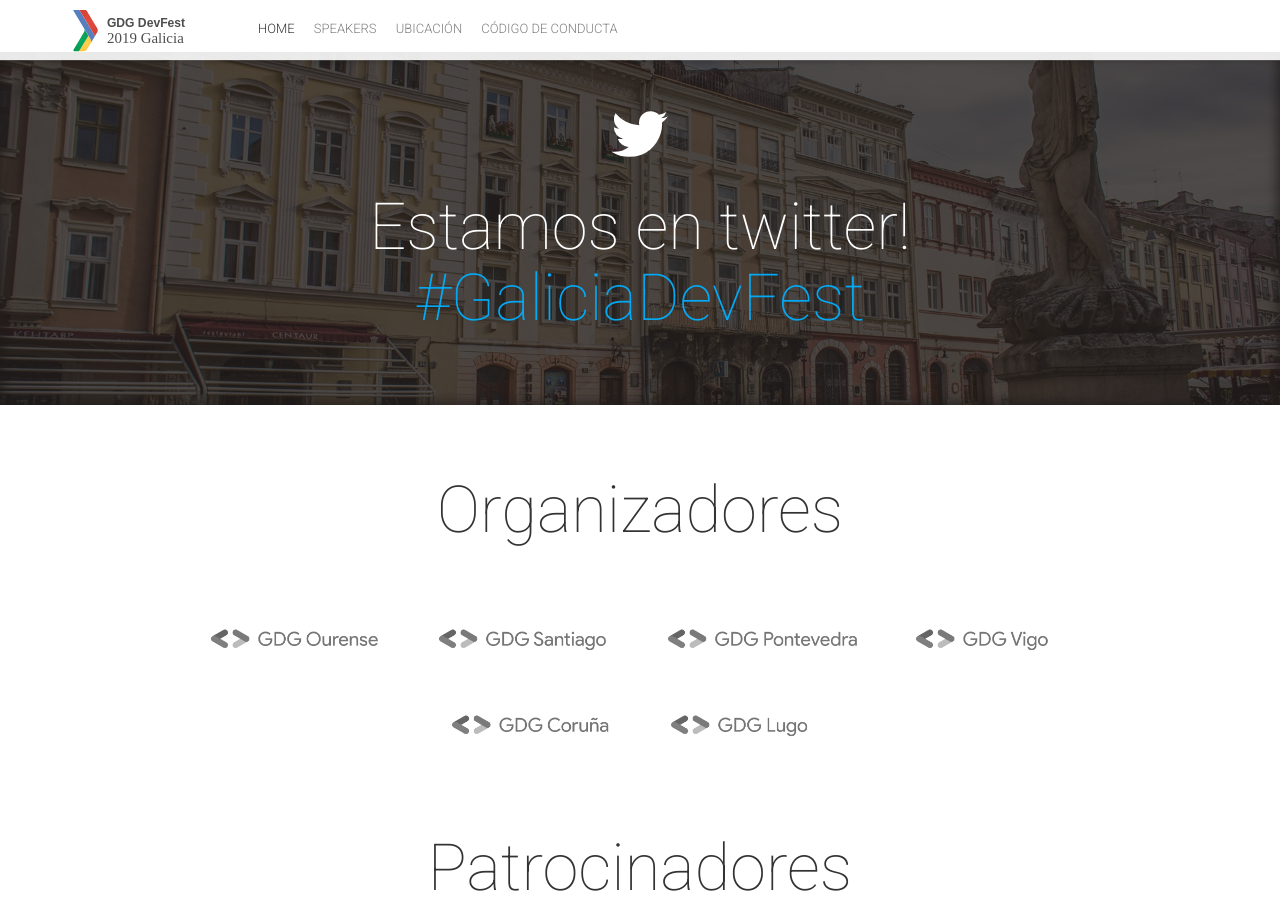
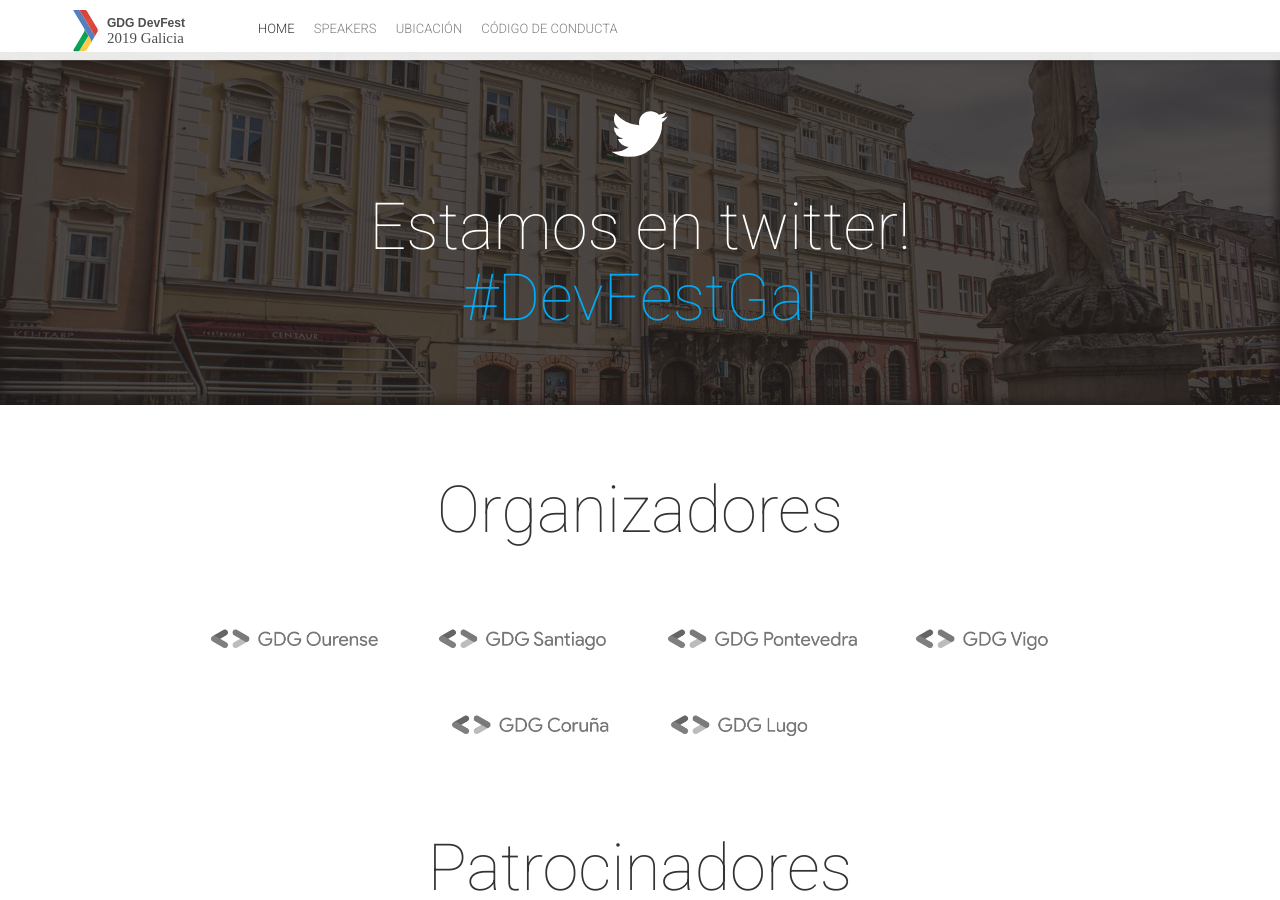
Before and after one commit to gdg-galicia/devfest.gdggalicia.com, a Jekyll site: the page built from index.html, in a window 1280 px wide and 900 px high, scrolled down 3069 px. Built offline with Jekyll 4.4.1, drawn with Linux system fonts in a browser that asks for light colours; nearby versions of some CDN libraries; comment, search, counter and statistics services are not loaded.

Commit message:
Update twitter hashtag

```diff
--- a/_config.yml
+++ b/_config.yml
@@ -126,7 +126,7 @@
 # Tweets Feed Block
 tweetsFeedImage: "twitter-feed.jpg"
 tweetsFeedTitle: "Estamos en twitter!"
-twitterHashTag: "GaliciaDevFest"
+twitterHashTag: "DevFestGal"
 twitterFeed: ""
 
 # Partners Block
```
